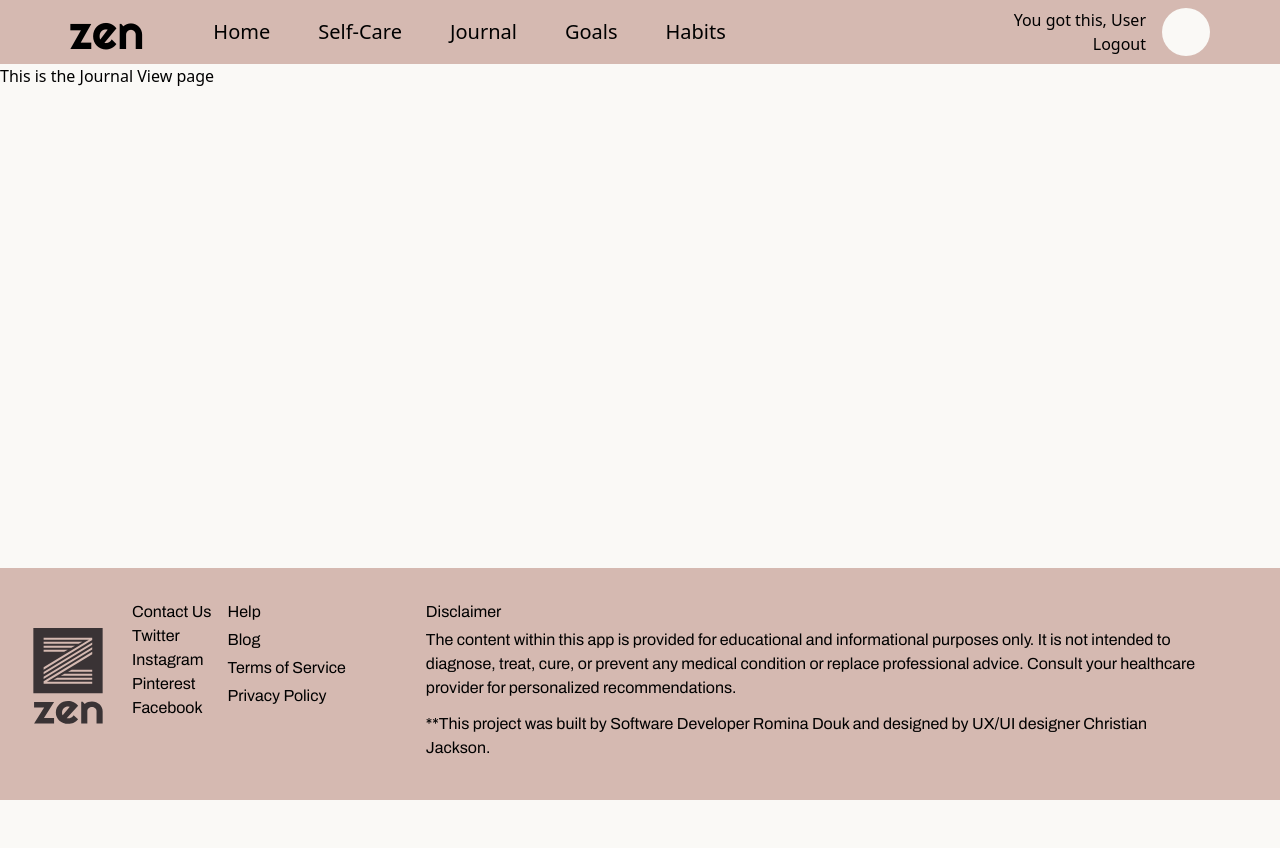
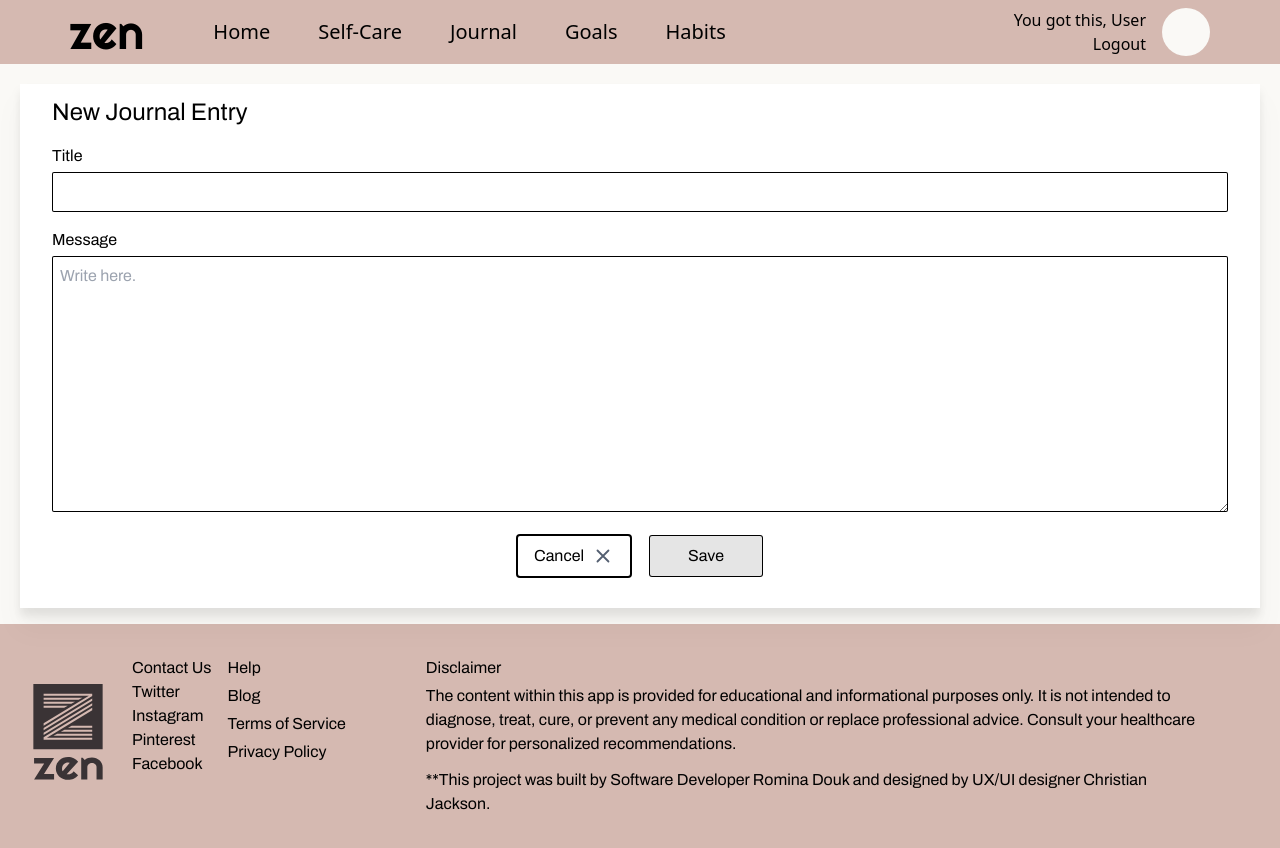
Before and after one commit to rominadouk/zen-redesign, a React (Create React App) app: page /journals/newjournal in a window 1280 px wide. Shown: the top 848 px of the page. Before the commit the page ends 800 px from the top, so only its background shows below. Built offline with nearby package versions, Linux system fonts and the light colour scheme; no server answers.

Commit message:
new journal form populates and has styling

```diff
--- a/src/App.tsx
+++ b/src/App.tsx
@@ -6,6 +6,7 @@ import Goals from './modules/goals-page/goals';
 import SelfCare from './modules/selfcare/Selfcare';
 import Journal from './modules/journals/Journals';
 import JournalView from './modules/journals/journal-view';
+import AddJournal from './modules/journals/new-journal';
 import { useState, useEffect } from 'react';
 import AddGoal from './modules/goals-page/new-goal'
 import Home from './modules/home-page/HomePage';
@@ -56,9 +57,10 @@ function App() {
         <Route path='/' element={<Home />} />
         <Route path='/goals' element={<Goals  onOpen={handleOpenGoalModal}/>} />
         <Route path='/selfcare' element={<SelfCare />} />
-        <Route path='/journal' element={<Journal />} />
+        <Route path='/journals' element={<Journal />} />
         <Route path='/habits' element={<Habits />} />
         <Route path='/journals/:id' element={<JournalView />} />
+        <Route path='/journals/newjournal' element={<AddJournal />} />
       </Routes>
       <Footer />
     </div>
--- a/src/modules/Navbar.tsx
+++ b/src/modules/Navbar.tsx
@@ -22,7 +22,7 @@ const Navbar = () => {
                         <Link to ='/selfcare'>
                             <li className='h-8 w-8'><SelfCareIcon/></li>
                         </Link>
-                        <Link to='/journal'>
+                        <Link to='/journals'>
                             <li className='h-8 w-8'> <JournalIcon /></li>
                         </Link>
                         <Link to='/goals'>
@@ -42,7 +42,7 @@ const Navbar = () => {
                     <Link to='/selfcare'>
                         <li className='hover:text-sea-green-blue'>Self-Care</li>
                     </Link>
-                    <Link to='/journal'>
+                    <Link to='/journals'>
                         <li className='hover:text-sea-green-blue'>Journal</li>
                     </Link>
 
--- a/src/modules/journals/Journals.tsx
+++ b/src/modules/journals/Journals.tsx
@@ -95,8 +95,10 @@ const Journal = () => {
                         <JournalIcon className='w-8 h-8 self-center'/>
                         <h1 className='text-4xl ml-2 font-bold'>Journal</h1>
                     </div>
-                    {/* ADD GOAL BUTTON */}
-                    <button className='flex bg-sea-green-blue rounded-md px-3'>
+                    {/* ADD JOURNAL BUTTON */}
+                    <button className='flex bg-sea-green-blue rounded-md px-3' onClick={() => {
+                        navigate('/journals/newjournal')
+                    }}>
                         <p className='text-off-white self-center py-2'>Add New</p>
                         <AddIcon className='text-off-white h-7 w-7 self-center ml-1'/>
                     </button>
@@ -148,9 +150,9 @@ const Journal = () => {
                                             hour: '2-digit',
                                             minute: '2-digit'
                                         });
-                                        // Return formatted Journal Information
+                                        // Each Journal Div | Return formatted Journal Information
                                         return (
-                                            <div className='mx-5 px-8 pt-3 pb-8 mb-3 lg:mb-3 drop-shadow-xl bg-pure-white md:mx-16 lg:ml-16 lg:mr-0' key={journal._id} onClick={() => {
+                                            <div className='mx-5 px-8 pt-3 pb-8 mb-3 lg:mb-3 drop-shadow-xl bg-pure-white md:mx-16 lg:ml-16 lg:mr-0 cursor-pointer' key={journal._id} onClick={() => {
                                                 navigate(`/journals/${journal._id}`)
                                             }}>
                                                 <p className='text-2xl'>{journal.title}</p>
--- /dev/null
+++ b/src/modules/journals/new-journal.tsx
@@ -0,0 +1,60 @@
+import { ReactComponent as CancelIcon} from '../../assets/x-icon.svg'
+import { useNavigate } from 'react-router-dom';
+import { useState } from 'react'
+import axios from 'axios';
+
+
+const AddJournal = () => {
+
+    type emptyJournal = {
+        title: String,
+        post: String,
+    }
+
+    const navigate = useNavigate();
+    const [journal, setJournal] = useState({} as emptyJournal);
+
+    // const postJournal = () => {
+    //     axios.post('http://localhost:4000/journal')
+
+    // }
+
+    const handleSubmit = (e:React.FormEvent<HTMLFormElement>) => {
+        e.preventDefault();
+    };
+
+    return (
+        <div className='mx-5 px-8 pt-3 pb-8 mb-4  mt-5 drop-shadow-xl bg-pure-white font-archivo'>
+            <h1 className=' text-2xl mb-4'>New Journal Entry</h1>
+            <form onSubmit={handleSubmit}>
+                {/* DATE INPUT */}
+                {/* <div className='flex flex-col'>
+                    <label htmlFor='date'>Date</label>
+                    <input id='date' className='ring-1 ring-inset ring-black rounded-sm p-2'  type='date' name='journal-date' />
+                </div> */}
+                {/* TITLE INPUT */}
+                <div className='flex flex-col'>
+                    <label htmlFor='title' className='mb-1'>Title</label>
+                    <input id='title' className='ring-1 ring-inset ring-black rounded-sm p-2' type='text'  name='title' />
+                </div>
+                {/* MESSAGE INPUT */}
+                <div className='flex flex-col mt-4'>
+                    <label htmlFor='post' className='mb-1'>Message</label>
+                    <textarea id='post' className='ring-1 ring-inset ring-black rounded-sm p-2 h-64' name='post' placeholder='Write here.' />
+                </div>
+                {/* FORM BUTTONS */}
+                <div className=' flex flex-row justify-center gap-5 mt-6'>
+                    <button className=' flex flex-row ring-2 py-2 px-4  w-28 ring-black rounded-sm' onClick={() => {
+                        navigate('/journals')
+
+                    }}>Cancel <CancelIcon  className='ml-2'/>
+                    </button>
+                    <input className='ring-1 py-2 px-4 w-28 ring-black bg-smoke-lightest rounded-sm' type='submit' value='Save' />
+                </div>
+
+            </form>
+        </div>
+     );
+}
+
+export default AddJournal;
--- a/src/modules/selfcare/Selfcare.tsx
+++ b/src/modules/selfcare/Selfcare.tsx
@@ -176,7 +176,7 @@ const SelfCare = () => {
                         </div>
                         {/* Feelings DropDown END */}
                         <button className='flex bg-sea-green-blue rounded-md px-5 justify-center lg:place-self-center mt-3 w-64' onClick={() => {
-                            navigate('/journal')
+                            navigate('/journals')
                         }}>
                             <p className='text-off-white self-center py-2'>Start New Journal Entry</p>
                             <AddIcon className='text-off-white h-7 w-7 self-center ml-1'/>
```
Also changed, not shown: src/assets/x-icon.svg (added).
